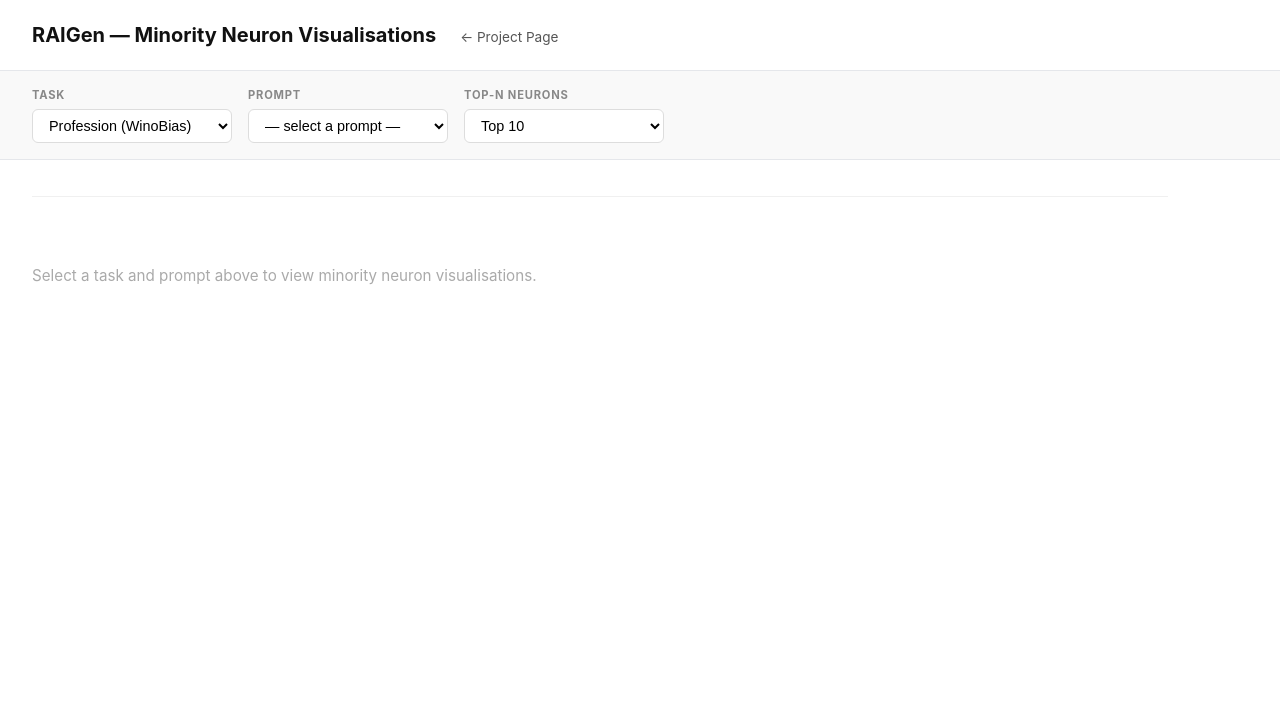
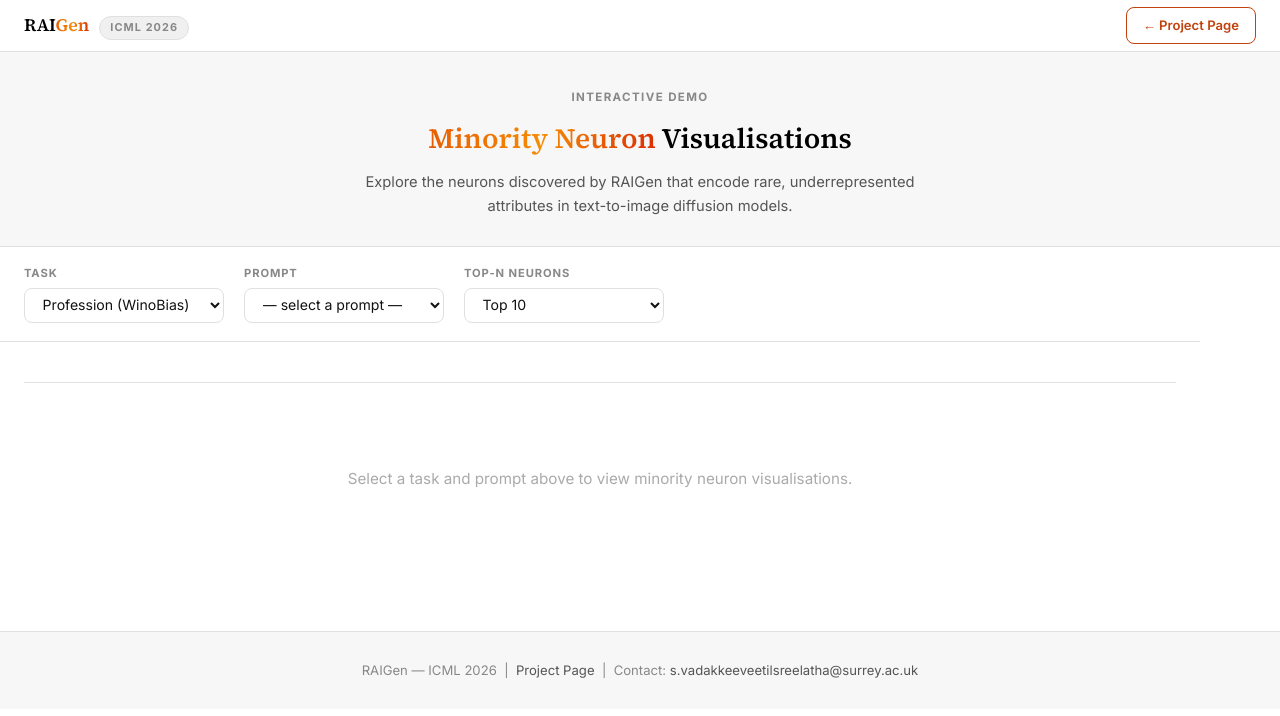
Before and after one commit to VSSILPA/RAIGen_webpage, a plain HTML site: page docs/demo/demo.html in a window 1280 px wide. Drawn offline with Linux system fonts and the light colour scheme.

Commit message:
update demo

```diff
--- a/docs/demo/demo.html
+++ b/docs/demo/demo.html
@@ -4,76 +4,221 @@
 <meta charset="UTF-8"/>
 <meta name="viewport" content="width=device-width, initial-scale=1.0"/>
 <title>RAIGen — Minority Neuron Visualisations</title>
+<link rel="preconnect" href="https://fonts.googleapis.com" />
+<link rel="preconnect" href="https://fonts.gstatic.com" crossorigin />
+<link href="https://fonts.googleapis.com/css2?family=Inter:wght@300;400;500;600;700&family=Source+Serif+4:ital,wght@0,400;0,600;1,400&display=swap" rel="stylesheet" />
 <style>
-  * { box-sizing: border-box; margin: 0; padding: 0; }
-  body { font-family: Inter, system-ui, sans-serif; background: #fff; color: #111; line-height: 1.5; }
+  :root {
+    --bg:       #ffffff;
+    --bg-2:     #f7f7f7;
+    --bg-3:     #f0f0f0;
+    --border:   #e0e0e0;
+    --text:     #111111;
+    --text-dim: #555555;
+    --black:    #000000;
+    --accent:   #c2410c;
+  }
 
-  header {
-    background: #fff; border-bottom: 1px solid #e5e7eb;
-    padding: 1.25rem 2rem; display: flex; align-items: baseline; gap: 1.5rem;
+  *, *::before, *::after { box-sizing: border-box; margin: 0; padding: 0; }
+
+  body {
+    font-family: 'Inter', sans-serif;
+    background: var(--bg);
+    color: var(--text);
+    line-height: 1.6;
   }
-  header h1 { font-size: 1.25rem; font-weight: 700; }
-  header a  { font-size: 0.85rem; color: #555; text-decoration: none; }
-  header a:hover { text-decoration: underline; }
 
+  /* ── Site nav bar ── */
+  .site-nav {
+    background: var(--bg);
+    border-bottom: 1px solid var(--border);
+    padding: 0 24px;
+    display: flex;
+    align-items: center;
+    justify-content: space-between;
+    height: 52px;
+  }
+  .site-nav .brand {
+    display: flex; align-items: baseline; gap: 10px;
+    text-decoration: none;
+  }
+  .site-nav .brand-name {
+    font-family: 'Source Serif 4', serif;
+    font-size: 1.1rem; font-weight: 600;
+    color: var(--black);
+  }
+  .site-nav .brand-name span {
+    background: linear-gradient(90deg, #e85d04, #f48c06, #dc2f02);
+    -webkit-background-clip: text;
+    -webkit-text-fill-color: transparent;
+    background-clip: text;
+  }
+  .site-nav .venue-chip {
+    font-size: 0.68rem; font-weight: 700; letter-spacing: 0.1em;
+    text-transform: uppercase; color: #888;
+    background: var(--bg-3); border: 1px solid var(--border);
+    border-radius: 100px; padding: 2px 10px;
+  }
+  .site-nav .back-btn {
+    display: inline-flex; align-items: center; gap: 6px;
+    padding: 7px 16px; border-radius: 8px;
+    border: 1.5px solid var(--accent); color: var(--accent);
+    font-size: 0.82rem; font-weight: 600;
+    text-decoration: none;
+    transition: transform 0.15s, box-shadow 0.15s;
+  }
+  .site-nav .back-btn:hover {
+    transform: translateY(-1px);
+    box-shadow: 0 3px 12px rgba(194,65,12,0.18);
+  }
+
+  /* ── Page hero ── */
+  .demo-hero {
+    background: var(--bg-2);
+    border-bottom: 1px solid var(--border);
+    padding: 36px 24px 28px;
+    text-align: center;
+  }
+  .demo-hero .section-label {
+    font-size: 0.72rem; font-weight: 700; letter-spacing: 0.12em;
+    text-transform: uppercase; color: #888; margin-bottom: 10px;
+  }
+  .demo-hero h1 {
+    font-family: 'Source Serif 4', serif;
+    font-size: clamp(1.2rem, 3vw, 1.75rem);
+    font-weight: 600; color: var(--black); margin-bottom: 10px;
+  }
+  .demo-hero h1 span {
+    background: linear-gradient(90deg, #e85d04, #f48c06, #dc2f02);
+    -webkit-background-clip: text;
+    -webkit-text-fill-color: transparent;
+    background-clip: text;
+  }
+  .demo-hero p {
+    color: var(--text-dim); font-size: 0.92rem; max-width: 600px; margin: 0 auto;
+  }
+
+  /* ── Controls ── */
   .controls {
-    display: flex; flex-wrap: wrap; gap: 1rem; align-items: flex-end;
-    padding: 1rem 2rem; background: #f9f9f9; border-bottom: 1px solid #e5e7eb;
+    display: flex; flex-wrap: wrap; gap: 1.25rem; align-items: flex-end;
+    padding: 1.1rem 24px;
+    background: var(--bg);
+    border-bottom: 1px solid var(--border);
+    max-width: 1200px;
   }
   .ctrl-group { display: flex; flex-direction: column; gap: 0.3rem; }
   .ctrl-group label {
     font-size: 0.7rem; font-weight: 700; text-transform: uppercase;
-    letter-spacing: 0.07em; color: #888;
+    letter-spacing: 0.08em; color: #888;
   }
   select {
-    padding: 0.45rem 0.75rem; border: 1px solid #ddd;
-    border-radius: 6px; font-size: 0.9rem; background: #fff;
+    padding: 0.45rem 0.85rem;
+    border: 1.5px solid var(--border);
+    border-radius: 8px; font-size: 0.88rem;
+    font-family: 'Inter', sans-serif;
+    background: var(--bg); color: var(--text);
     cursor: pointer; min-width: 200px;
+    transition: border-color 0.15s;
   }
-  select:focus { outline: 2px solid #111; outline-offset: 1px; }
+  select:hover { border-color: #aaa; }
+  select:focus { outline: 2px solid var(--accent); outline-offset: 1px; border-color: var(--accent); }
 
   #topn-group { transition: opacity 0.2s; }
   #topn-group.hidden { opacity: 0; pointer-events: none; }
 
-  main { padding: 1.5rem 2rem; max-width: 1200px; }
+  /* ── Main gallery ── */
+  main {
+    padding: 1.75rem 24px;
+    max-width: 1200px;
+  }
 
   #status {
-    font-size: 0.82rem; color: #888; margin-bottom: 1.25rem;
-    padding-bottom: 0.75rem; border-bottom: 1px solid #f0f0f0;
+    font-size: 0.8rem; color: var(--text-dim);
+    margin-bottom: 1.25rem;
+    padding-bottom: 0.75rem;
+    border-bottom: 1px solid var(--border);
+    letter-spacing: 0.02em;
   }
 
-  .neuron-grid {
-    display: flex; flex-direction: column; gap: 1.25rem;
+  .neuron-grid { display: flex; flex-direction: column; gap: 1.5rem; }
+
+  .neuron-row {
+    display: flex; align-items: flex-start; gap: 1.25rem;
+    background: var(--bg); border: 1px solid var(--border);
+    border-radius: 12px; padding: 14px 16px;
+    transition: box-shadow 0.15s;
   }
-  .neuron-row {
-    display: flex; align-items: flex-start; gap: 1rem;
+  .neuron-row:hover { box-shadow: 0 2px 12px rgba(0,0,0,0.07); }
+
+  .neuron-label {
+    min-width: 90px; text-align: right; flex-shrink: 0; padding-top: 6px;
   }
-  .neuron-label {
-    min-width: 100px; text-align: right; flex-shrink: 0; padding-top: 4px;
+  .neuron-label strong {
+    display: block; font-size: 0.8rem; font-weight: 700; color: var(--black);
   }
-  .neuron-label strong { display: block; font-size: 0.82rem; color: #111; }
-  .neuron-label span   { font-size: 0.72rem; color: #999; }
+  .rank-badge {
+    display: inline-block;
+    background: #111; color: #fff;
+    font-size: 0.68rem; font-weight: 700;
+    border-radius: 100px; padding: 2px 8px;
+    margin-bottom: 4px; letter-spacing: 0.04em;
+  }
+  .neuron-label .neuron-id { font-size: 0.72rem; color: #999; }
+
   .neuron-row img {
     width: 100%; border-radius: 8px;
-    border: 1px solid #e5e7eb; display: block;
+    border: 1px solid var(--border); display: block;
   }
   .img-wrap { flex: 1; position: relative; }
   .img-wrap .loading {
     position: absolute; inset: 0; display: flex; align-items: center;
     justify-content: center; font-size: 0.8rem; color: #bbb;
-    background: #f9f9f9; border-radius: 8px;
+    background: var(--bg-2); border-radius: 8px;
   }
 
-  #placeholder { color: #aaa; font-size: 0.95rem; padding: 3rem 0; }
+  #placeholder {
+    color: #aaa; font-size: 0.95rem;
+    padding: 4rem 0; text-align: center;
+  }
+
+  /* ── Footer ── */
+  footer {
+    background: var(--bg-2); color: #888;
+    text-align: center; padding: 28px 16px;
+    font-size: 0.82rem;
+    border-top: 1px solid var(--border);
+    margin-top: 3rem;
+  }
+  footer a { color: #555; text-decoration: none; }
+  footer a:hover { text-decoration: underline; }
+
+  @media (max-width: 600px) {
+    .site-nav .venue-chip { display: none; }
+    .demo-hero { padding: 28px 16px 20px; }
+    .controls { padding: 1rem 16px; }
+    main { padding: 1.25rem 16px; }
+  }
 </style>
 </head>
 <body>
 
-<header>
-  <h1>RAIGen &mdash; Minority Neuron Visualisations</h1>
-  <a href="../index.html">&#8592; Project Page</a>
-</header>
+<!-- ── Site nav ── -->
+<nav class="site-nav">
+  <a class="brand" href="../index.html">
+    <span class="brand-name">RAI<span>Gen</span></span>
+    <span class="venue-chip">ICML 2026</span>
+  </a>
+  <a class="back-btn" href="../index.html">&#8592; Project Page</a>
+</nav>
 
+<!-- ── Page hero ── -->
+<div class="demo-hero">
+  <div class="section-label">Interactive Demo</div>
+  <h1><span>Minority Neuron</span> Visualisations</h1>
+  <p>Explore the neurons discovered by RAIGen that encode rare, underrepresented attributes in text-to-image diffusion models.</p>
+</div>
+
+<!-- ── Controls ── -->
 <div class="controls">
   <div class="ctrl-group">
     <label>Task</label>
@@ -1296,7 +1441,7 @@ function render() {
 
     const lbl = document.createElement('div');
     lbl.className = 'neuron-label';
-    lbl.innerHTML = `<strong>rank ${String(i+1).padStart(2,'0')}</strong><span>${neuron.replace('neuron','#')}</span>`;
+    lbl.innerHTML = `<span class="rank-badge">rank ${String(i+1).padStart(2,'0')}</span><strong>${neuron.replace('neuron','neuron ')}</strong><span class="neuron-id">${neuron.replace('neuron','#')}</span>`;
 
     const wrap = document.createElement('div');
     wrap.className = 'img-wrap';
@@ -1337,5 +1482,14 @@ selTopN.addEventListener('change', render);
 
 populatePrompts(selTask.value);
 </script>
+
+<footer>
+  <p>
+    RAIGen &mdash; ICML 2026 &nbsp;|&nbsp;
+    <a href="../index.html">Project Page</a> &nbsp;|&nbsp;
+    Contact: <a href="mailto:s.vadakkeeveetilsreelatha@surrey.ac.uk">s.vadakkeeveetilsreelatha@surrey.ac.uk</a>
+  </p>
+</footer>
+
 </body>
 </html>
```
